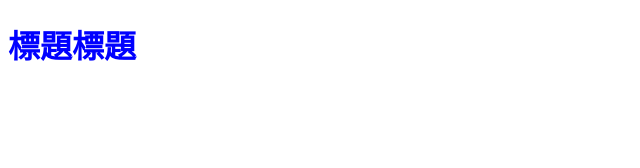
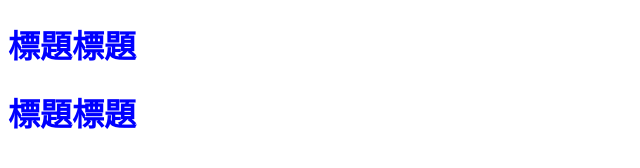
Before and after one commit to arlinlain/htmlcssupdate, a plain HTML site: page index.html in a window 1280 px wide. Shown: the whole page, without its empty margins (0-640 px from the left). Drawn offline with Linux system fonts and the light colour scheme.

Commit message:
更新首頁

```diff
--- a/index.html
+++ b/index.html
@@ -8,5 +8,6 @@
 </head>
 <body>
     <h1>標題標題</h1>
+    <h1>標題標題</h1>
 </body>
 </html>
```
